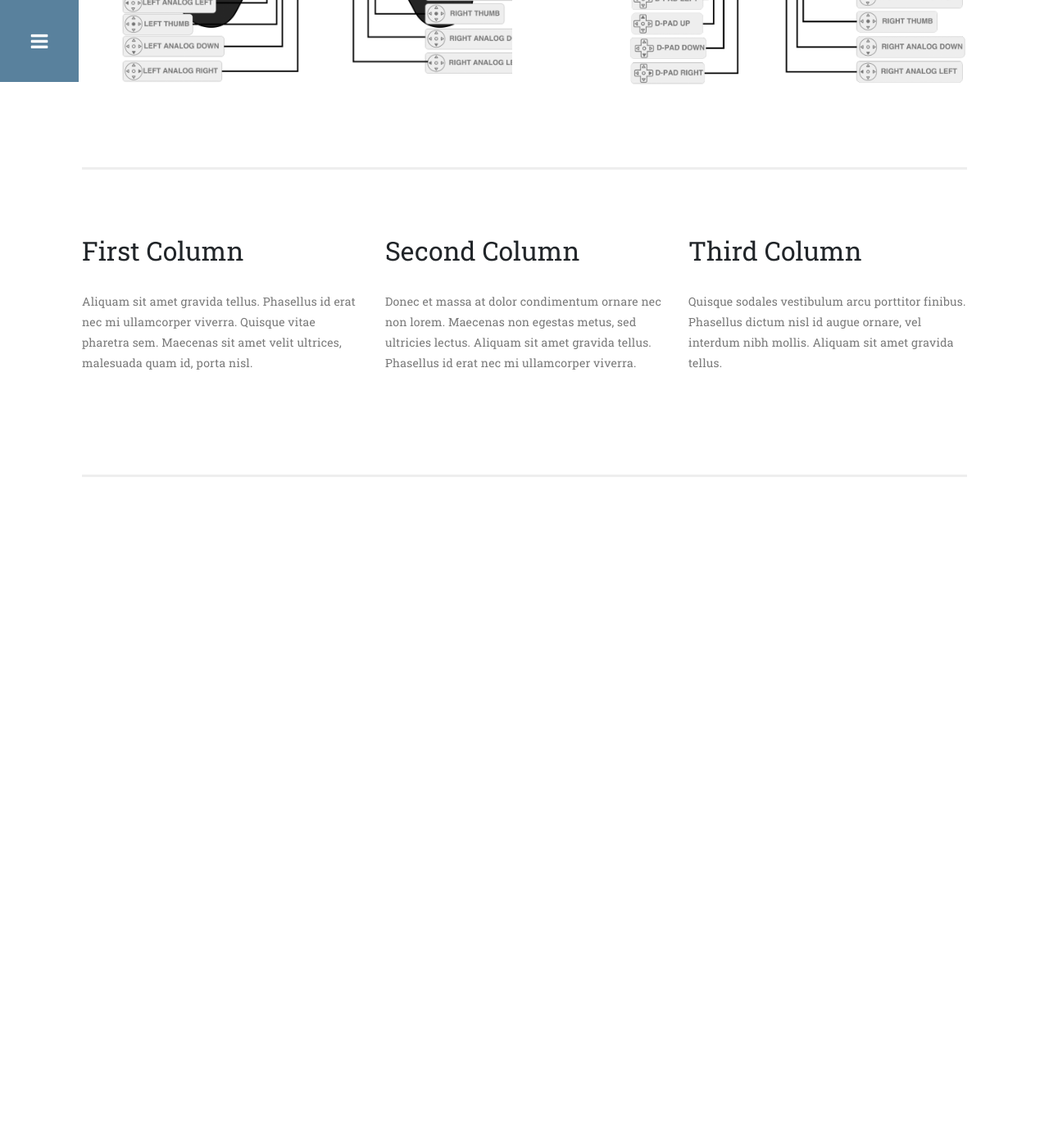
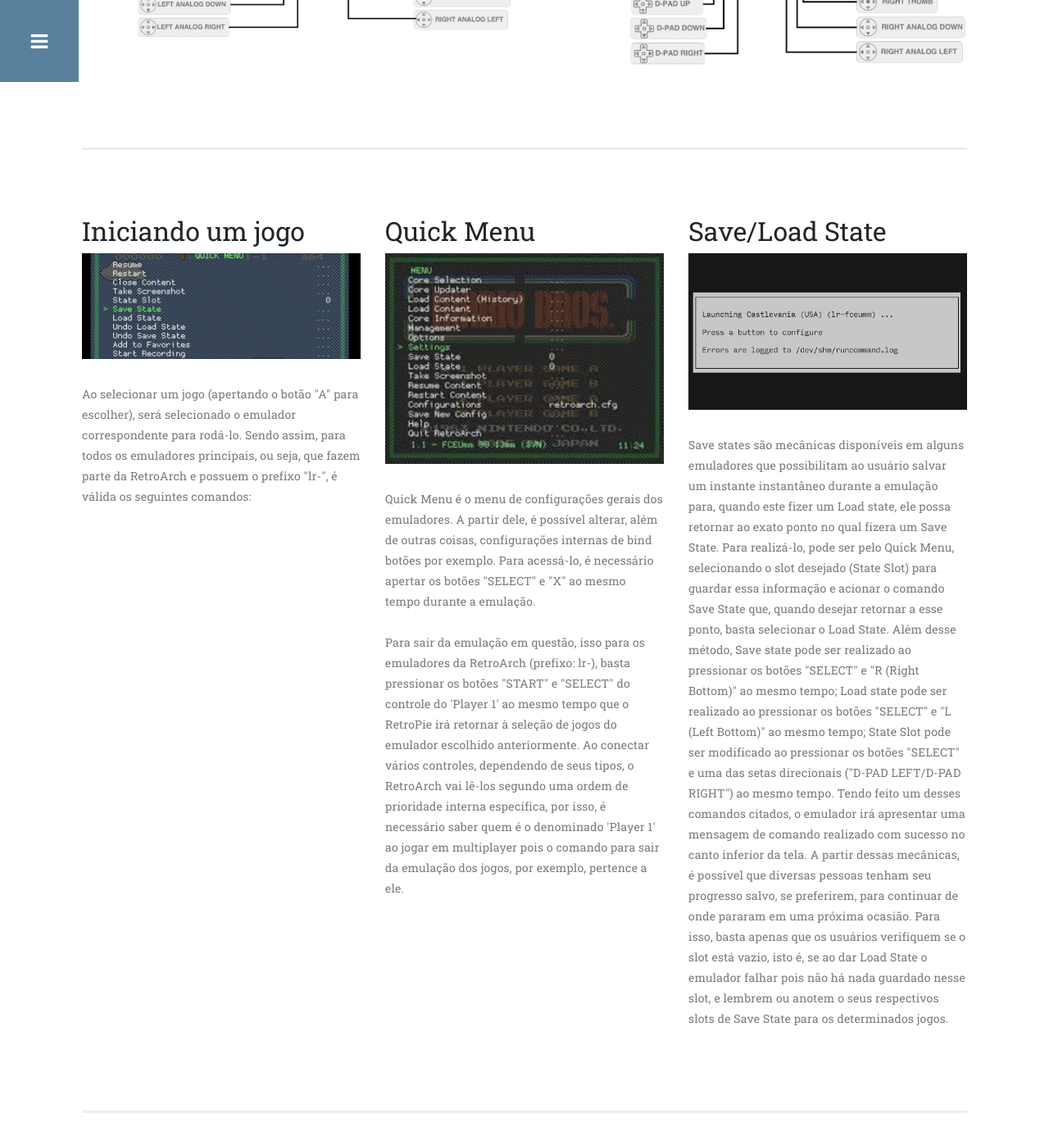
Before and after one commit to sb-uel/ProjetoFliperama, a Jekyll site: the page built from comandos.html, in a window 1280 px wide and 1400 px high, scrolled down 646 px. Shown: the top 1397 px of the window at 82% size. Built offline with Jekyll 4.4.1, drawn with Linux system fonts in a browser that asks for light colours; before the commit the page ends 1328 px from its top, so only the background shows below that.

Commit message:
Feito páginas dos comandos

```diff
--- a/comandos.html
+++ b/comandos.html
@@ -5,12 +5,10 @@ layout: default
 <div class="page-heading">
     <div class="container-fluid">
         <div class="row">
-            <div class="col-md-12">
-                <div class="container">
-                    <div class="row">
-                        <div class="col-md-12 text-center">
-                            <h1>Comandos (RetroArch)</h1>
-                        </div>
+            <div class="container">
+                <div class="row">
+                    <div class="col-md-12 text-center">
+                        <h1>Comandos (RetroArch)</h1>
                     </div>
                 </div>
             </div>
@@ -18,14 +16,13 @@ layout: default
     </div>
 </div>
 
-<section class="simple-post">
+<section class="simple-post mt-3">
     <div class="container-fluid">
-
         <div class="row">
             <div class="container">
                 <div class="row">
                     <div class="col-md-12">
-                        <h2 class="text-center">Controles do RetroPie</h2>
+                        <h2 class="text-center mb-5">Controles do RetroPie</h2>
                     </div>
                 </div>
             </div>
@@ -36,7 +33,6 @@ layout: default
                 <img src="assets/images/Controle XBOX.png" alt="Controle XBOX" class="img-fluid">
             </div>
         </div>
-
     </div>
 </section>
 
@@ -45,25 +41,48 @@ layout: default
 
         <div class="row">
             <div class="col-lg-4">
-                <h2>First Column</h2>
-                <p>Aliquam sit amet gravida tellus. Phasellus id erat nec mi ullamcorper viverra.
-                    Quisque vitae pharetra sem. Maecenas sit amet velit ultrices, malesuada quam id,
-                    porta nisl.</p>
+                <h2>Iniciando um jogo</h2>
+                <img src="assets/images/iniciando.png" alt="iniciando" class="img-fluid">
+                <p>Ao selecionar um jogo (apertando o botão "A" para escolher), será selecionado o emulador
+                    correspondente para rodá-lo. Sendo assim, para todos os emuladores principais, ou seja, que fazem
+                    parte da RetroArch e possuem o prefixo "lr-", é válida os seguintes comandos:</p>
                 <br>
 
             </div>
             <div class="col-lg-4">
-                <h2>Second Column</h2>
-                <p>Donec et massa at dolor condimentum ornare nec non lorem. Maecenas non egestas metus,
-                    sed ultricies lectus. Aliquam sit amet gravida tellus. Phasellus id erat nec mi
-                    ullamcorper viverra.</p>
+                <h2>Quick Menu</h2>
+                <img src="assets/images/quickmenu.jpg" alt="quickmenu" class="img-fluid">
+                <p>Quick Menu é o menu de configurações gerais dos emuladores. A partir dele, é possível alterar, além
+                    de outras coisas, configurações internas de bind botões por exemplo. Para acessá-lo, é necessário
+                    apertar os botões "SELECT" e "X" ao mesmo tempo durante a emulação.
+                    <br><br>
+                    Para sair da emulação em questão, isso para os emuladores da RetroArch (prefixo: lr-), basta
+                    pressionar os botões "START" e "SELECT" do controle do 'Player 1' ao mesmo tempo que o RetroPie irá
+                    retornar à seleção de jogos do emulador escolhido anteriormente. Ao conectar vários controles,
+                    dependendo de seus tipos, o RetroArch vai lê-los segundo uma ordem de prioridade interna específica,
+                    por isso, é necessário saber quem é o denominado 'Player 1' ao jogar em multiplayer pois o comando
+                    para sair da emulação dos jogos, por exemplo, pertence a ele.
+                </p>
                 <br>
 
             </div>
             <div class="col-lg-4">
-                <h2>Third Column</h2>
-                <p>Quisque sodales vestibulum arcu porttitor finibus. Phasellus dictum nisl id augue
-                    ornare, vel interdum nibh mollis. Aliquam sit amet gravida tellus.</p>
+                <h2>Save/Load State</h2>
+                <img src="assets/images/savestate.png" alt="savestate" class="img-fluid">
+                <p>Save states são mecânicas disponíveis em alguns emuladores que possibilitam ao usuário salvar um
+                    instante instantâneo durante a emulação para, quando este fizer um Load state, ele possa retornar ao
+                    exato ponto no qual fizera um Save State. Para realizá-lo, pode ser pelo Quick Menu, selecionando o
+                    slot desejado (State Slot) para guardar essa informação e acionar o comando Save State que, quando
+                    desejar retornar a esse ponto, basta selecionar o Load State. Além desse método, Save state pode ser
+                    realizado ao pressionar os botões "SELECT" e "R (Right Bottom)" ao mesmo tempo; Load state pode ser
+                    realizado ao pressionar os botões "SELECT" e "L (Left Bottom)" ao mesmo tempo; State Slot pode ser
+                    modificado ao pressionar os botões "SELECT" e uma das setas direcionais ("D-PAD LEFT/D-PAD RIGHT")
+                    ao mesmo tempo. Tendo feito um desses comandos citados, o emulador irá apresentar uma mensagem de
+                    comando realizado com sucesso no canto inferior da tela. A partir dessas mecânicas, é possível que
+                    diversas pessoas tenham seu progresso salvo, se preferirem, para continuar de onde pararam em uma
+                    próxima ocasião. Para isso, basta apenas que os usuários verifiquem se o slot está vazio, isto é, se
+                    ao dar Load State o emulador falhar pois não há nada guardado nesse slot, e lembrem ou anotem o seus
+                    respectivos slots de Save State para os determinados jogos.</p>
 
             </div>
         </div>
```
Also changed, not shown: assets/images/Controle PS3.png, assets/images/iniciando.png (added), assets/images/quickmenu.jpg (added), assets/images/savestate.png (added).
